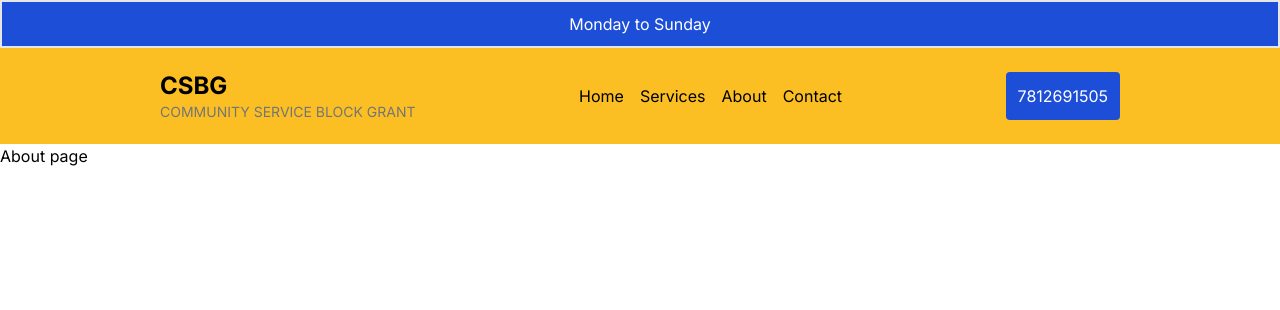
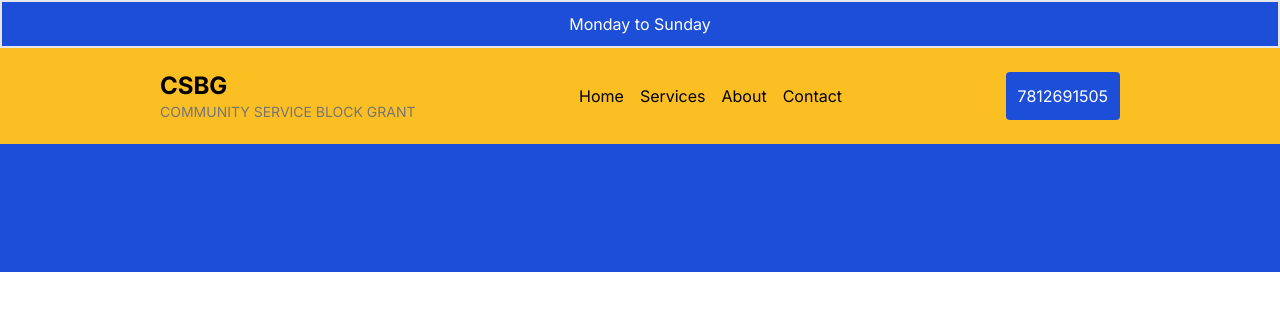
Before and after one commit to Richson-Tech/org, a Next.js app: page /about in a window 1280 px wide. Shown: the top 310 px of the page. Built offline with nearby package versions, Linux system fonts and the light colour scheme.

Commit message:
new commits added

```diff
--- a/src/app/about/page.jsx
+++ b/src/app/about/page.jsx
@@ -2,7 +2,9 @@ import React from 'react'
 
 const page = () => {
   return (
-    <div>About page</div>
+    <div className="bg-blue-700 h-max w-full pb-32">
+
+    </div>
   )
 }
 
```
